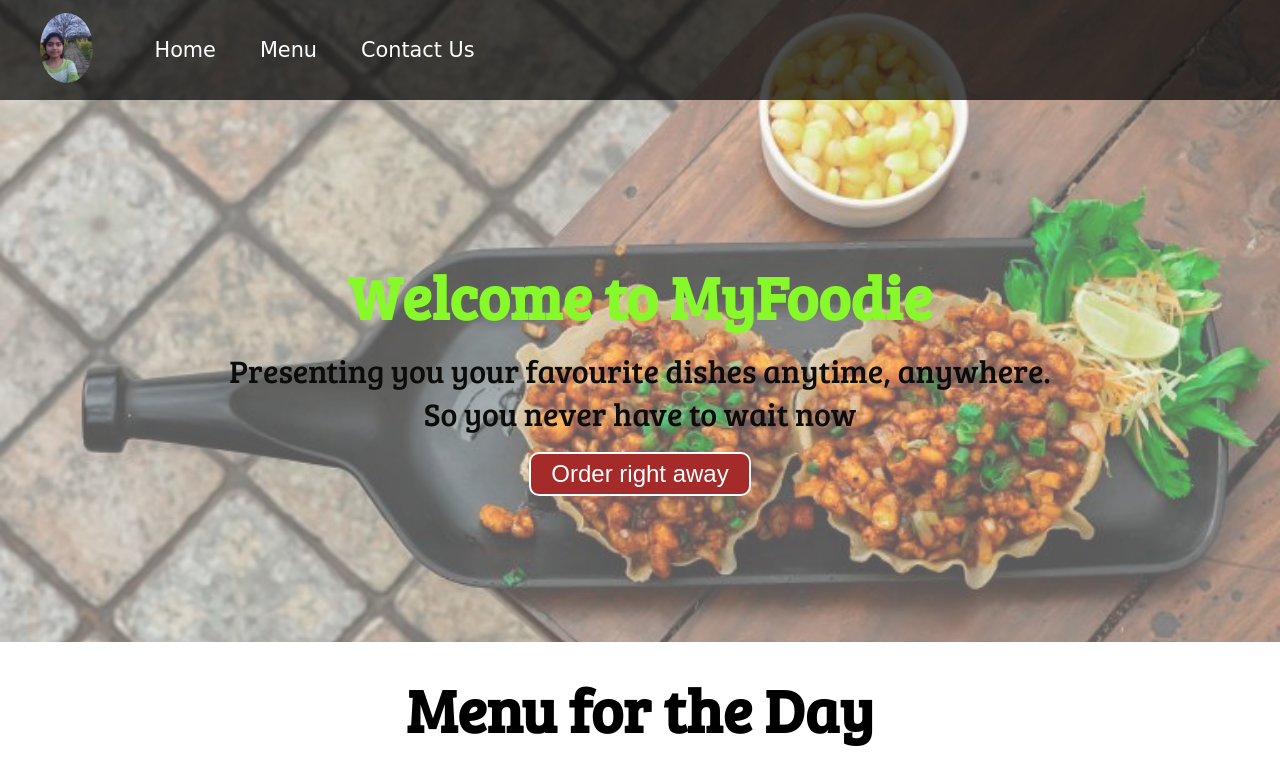
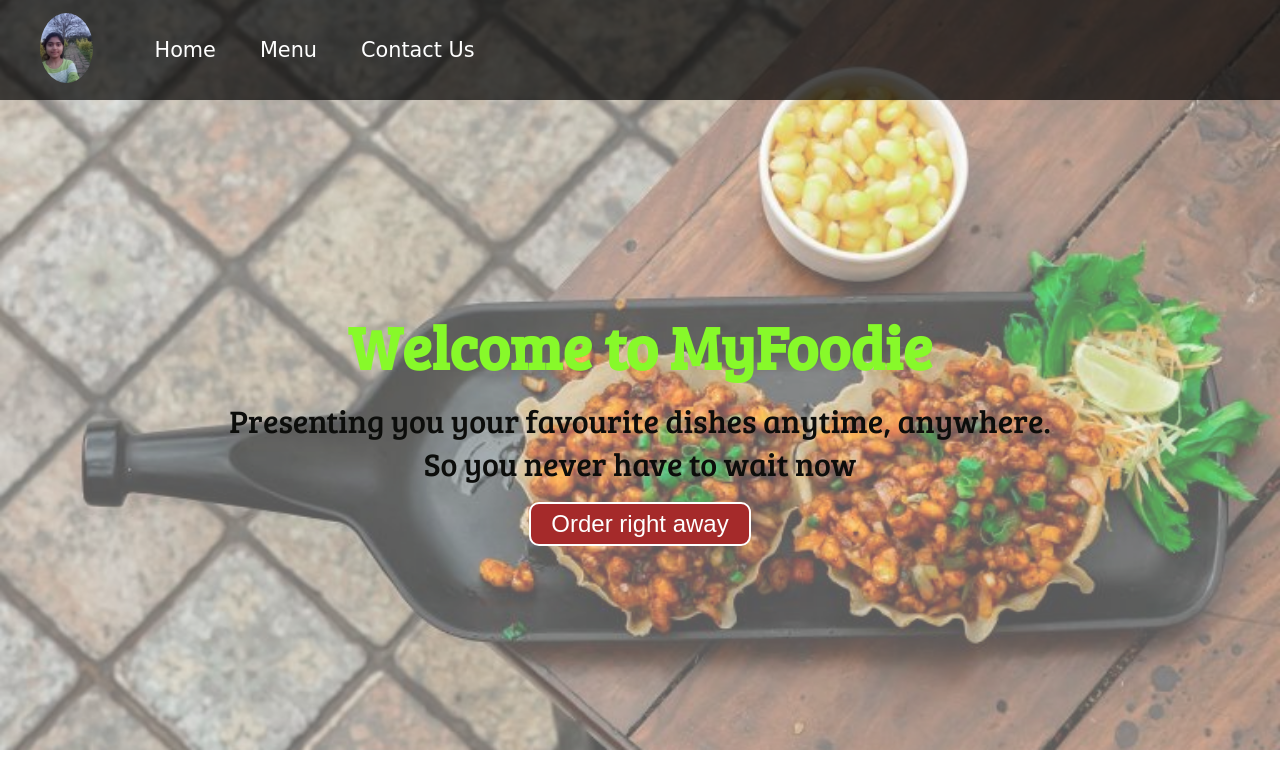
Before and after one commit to SupradhaBhat/Project_FoodDeliveryApp, a plain HTML site: page index.html in a window 1280 px wide. Shown: the top 784 px of the page. Drawn offline with Linux system fonts and the light colour scheme; a web font is replaced by a local one.

Commit message:
increased the height of the home page

```diff
--- a/css/style.css
+++ b/css/style.css
@@ -75,7 +75,7 @@ html{
     display: flex;
     flex-direction: column;
     padding:3px 200px;
-    height: 550px;
+    height: 650px;
     justify-content: center;
     align-items: center;
 }
@@ -84,7 +84,7 @@ html{
     content: "";
     position: absolute;
     background: url('../bg1.jpg') no-repeat center center/cover;
-    height: 642px;
+    height: 750px;
     top:0px;
     left:0px;
     width: 100%;
```
